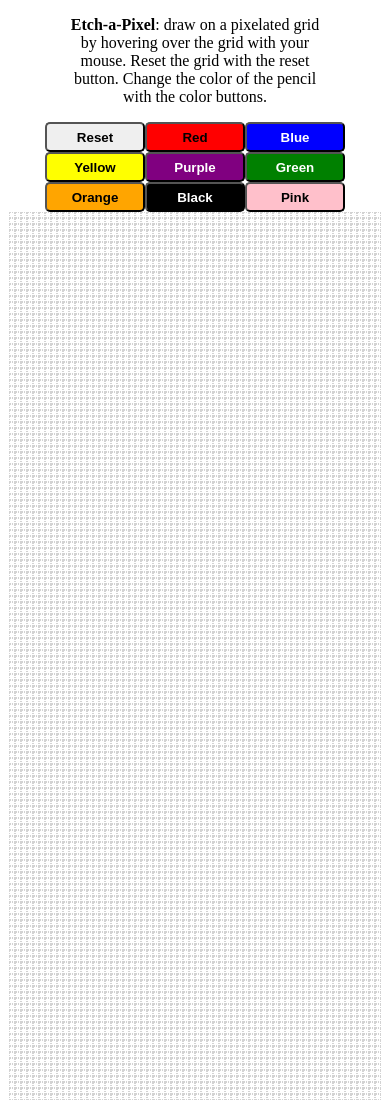
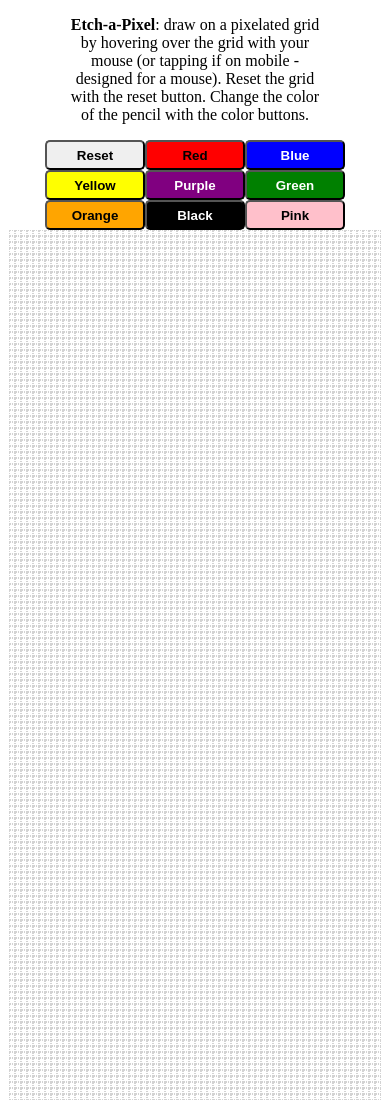
Before and after one commit to CorySpitzer/etch-a-pixel, a plain HTML site: page index.html in a window 390 px wide. Shown: the top 1100 px of the page. Drawn offline with Linux system fonts and the light colour scheme.

Commit message:
Add no mouse caveat for mobile

```diff
--- a/index.html
+++ b/index.html
@@ -7,7 +7,7 @@
     <link rel="stylesheet" href="styles.css">
 </head>
 <body>
-    <p id="description"><strong>Etch-a-Pixel</strong>: draw on a pixelated grid by hovering over the grid with your mouse. Reset the grid with the reset button. Change the color of the pencil with the color buttons.</p>
+    <p id="description"><strong>Etch-a-Pixel</strong>: draw on a pixelated grid by hovering over the grid with your mouse (or tapping if on mobile - designed for a mouse). Reset the grid with the reset button. Change the color of the pencil with the color buttons.</p>
     <div id="buttons">
         <button id="reset" class="button">Reset</button>
         <button id="red" class="button">Red</button>
```
